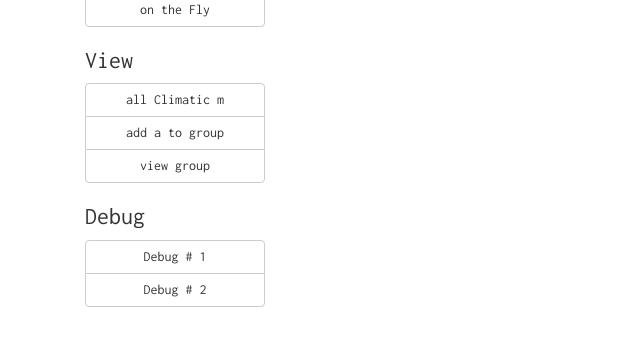
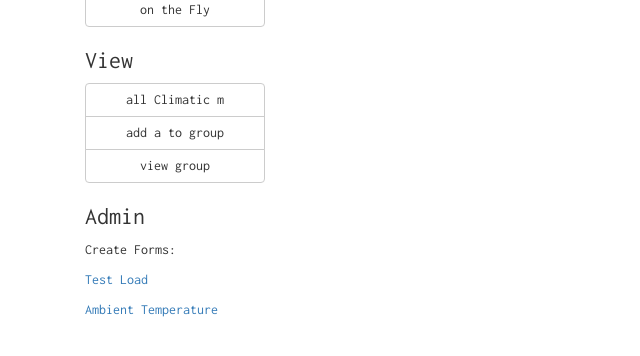
Before and after one commit to woastel/SeeN, a Django app: a page that uses taffwebapp/climaticmeasurement/templates/climaticmeasurement/base_climaticmeasurement.html in a window 1280 px wide. Shown: the part 195-551 px from the top of the page, without its empty margins (0-640 px from the left). Run offline with Django 3.2, Linux system fonts and the light colour scheme; the visitor is signed in with stand-in values (Sample User, id 1); some libraries are stand-ins or nearby versions.

Commit message:
climaticmeasurement app: edits on base html

```diff
--- a/taffwebapp/climaticmeasurement/templates/climaticmeasurement/base_climaticmeasurement.html
+++ b/taffwebapp/climaticmeasurement/templates/climaticmeasurement/base_climaticmeasurement.html
@@ -14,7 +14,7 @@
         <div class="btn-group-vertical" style="width: 180px;" role="group" aria-label="...">
 
           <button type="button" class="btn btn-default"
-                  onclick="location.href = '#';">
+                  onclick="location.href = '{% url 'climaticmeasurement:create_cm_bymcps' %}';">
                   MCPS File</button>
 
           <button type="button" class="btn btn-default"
@@ -46,17 +46,11 @@
 
     <div class="row">
       <div class="col-lg-12">
-        <h3>Debug</h3>
+        <h3>Admin</h3>
         <div class="btn-group-vertical" style="width: 180px;" role="group" aria-label="...">
-
-          <button type="button" class="btn btn-default"
-                  onclick="location.href = '#';">
-                  Debug # 1</button>
-
-          <button type="button" class="btn btn-default"
-                  onclick="location.href = '#';">
-                  Debug # 2</button>
-
+          <p>Create Forms:</p>
+          <p><a href="#">Test Load</a></p>
+          <p><a href="#">Ambient Temperature</a></p>
         </div>
       </div>
     </div>
```
